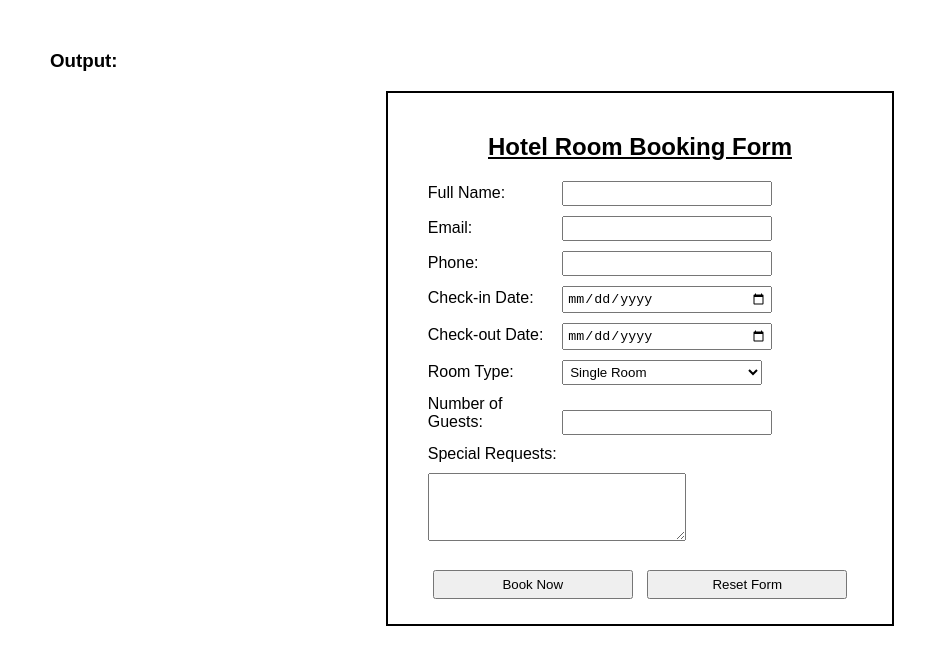
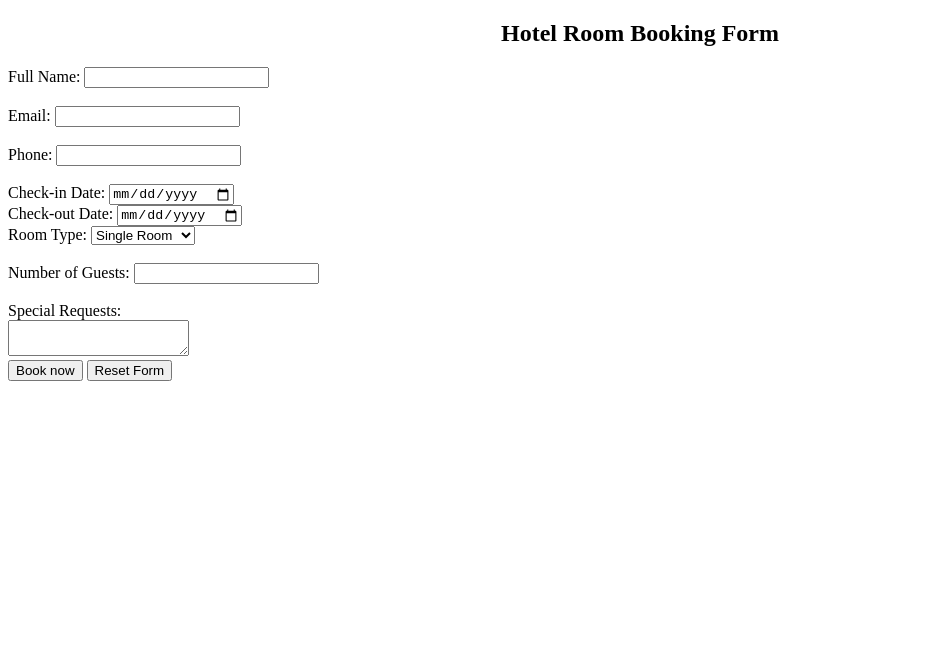
Before and after one commit to Nishu0423/Git-demo, a plain HTML site: page experiment4/form.html in a window 1280 px wide. Shown: the whole page, without its empty margins (0-949 px from the left). Drawn offline with Linux system fonts and the light colour scheme.

Commit message:
Experiment-4

```diff
--- a/experiment4/form.html
+++ b/experiment4/form.html
@@ -1,95 +1,53 @@
 <!DOCTYPE html>
 <html>
 <head>
+    <meta charset="utf-8">
+    <meta name="viewport" content="width=device-width , initial-scale=1.0">
+
     <title>Experiment 4 - Hotel Room Booking Form</title>
-    <style>
-        body {
-            font-family: Arial, sans-serif;
-            margin: 50px;
-        }
-        h2 {
-            text-align: center;
-            text-decoration: underline;
-        }
-        .container {
-            text-align: center;
-        }
-        form {
-            border: 2px solid black;
-            display: inline-block;
-            text-align: left;
-            padding: 20px 40px;
-            background-color: #fff;
-        }
-        label {
-            display: inline-block;
-            width: 130px;
-            margin-bottom: 10px;
-        }
-        input, select, textarea {
-            width: 200px;
-            padding: 3px;
-            margin-bottom: 10px;
-        }
-        textarea {
-            width: 250px;
-            height: 60px;
-        }
-        .buttons {
-            text-align: center;
-            margin-top: 10px;
-        }
-        input[type="submit"], input[type="reset"] {
-            padding: 5px 10px;
-            margin: 5px;
-        }
-        h3 {
-            margin-top: 40px;
-        }
-    </style>
+
 </head>
 <body>
+    <form action="#" method="post">
 
-    <h3><b>Output:</b></h3>
 
-    <div class="container">
-        <form>
-            <h2>Hotel Room Booking Form</h2>
+            <h2 align="center">Hotel Room Booking Form</h2>
 
-            <label>Full Name:</label>
-            <input type="text" name="fullname"><br>
+            <label for ="Name">Full Name:</label>
+            <input type="text" id="name" name="Name" required >
+            <br><br>
 
-            <label>Email:</label>
-            <input type="email" name="email"><br>
+            <label for="email">Email:</label>
+            <input type="email" id="email" name="email">
+            <br><br>
 
-            <label>Phone:</label>
-            <input type="tel" name="phone"><br>
+            <label for="phone">Phone:</label>
+            <input type="tel"id="phone" name="phone"><br><br>
 
-            <label>Check-in Date:</label>
-            <input type="date" name="checkin"><br>
+            <label for="checkin">Check-in Date:</label>
+            <input type="date"id="checkin" name="checkin"><br>
 
-            <label>Check-out Date:</label>
-            <input type="date" name="checkout"><br>
+            <label for="checkout">Check-out Date:</label>
+            <input type="date"id="checkout" name="checkout"><br>
 
-            <label>Room Type:</label>
+            <label for="roomtype">Room Type:</label>
             <select name="roomtype">
                 <option>Single Room</option>
                 <option>Double Room</option>
                 <option>Suite</option>
-            </select><br>
+            </select><br><br>
 
-            <label>Number of Guests:</label>
-            <input type="number" name="guests" min="1"><br>
+            <label for="guest">Number of Guests:</label>
+            <input type="number" id="guest" name="guests" min="1"><br><br>
 
             <label>Special Requests:</label><br>
             <textarea name="requests"></textarea><br>
 
-            <div class="buttons">
-                <input type="submit" value="Book Now">
-                <input type="reset" value="Reset Form">
-            </div>
+            <!--buttons--->
+            <button type="submit">Book now</button>
+            <button type="reset">Reset Form</button>
         </form>
-    </div>
+
 
 
 </body>
```
